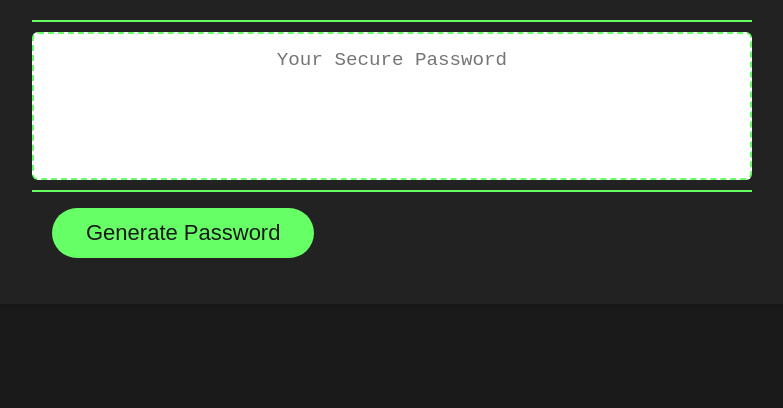
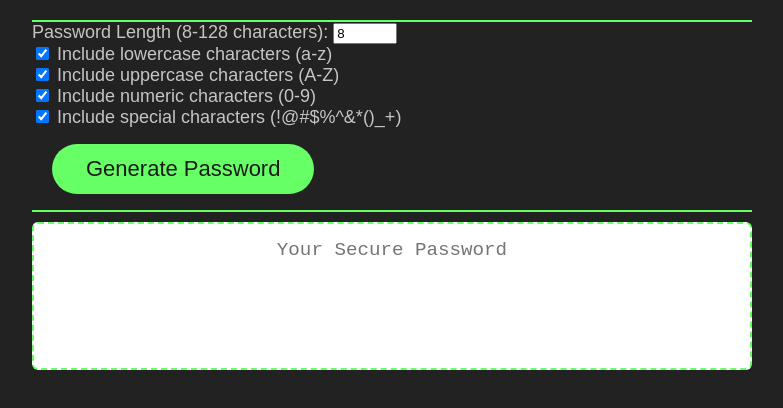
Before and after one commit to rbracker/password-generator, a plain HTML site: page index.html in a window 1280 px wide. Shown: the part 216-624 px from the top of the page, without its empty margins (248-1031 px from the left). Drawn offline with Linux system fonts and the light colour scheme.

Commit message:
updated hmtl

```diff
--- a/index.html
+++ b/index.html
@@ -1,13 +1,12 @@
 <!DOCTYPE html>
 <html lang="en">
-  <head>
-    <meta charset="UTF-8" />
-    <meta name="viewport" content="width=device-width, initial-scale=1.0" />
-    <meta http-equiv="X-UA-Compatible" content="ie=edge" />
+<head>
+    <meta charset="UTF-8">
+    <meta name="viewport" content="width=device-width, initial-scale=1.0">
     <link rel="stylesheet" href="assets/style.css"/>
     <title>Password Generator</title>
-  </head>
-  <body>
+</head>
+<body>
     <div class="wrapper">
       <header>
         <h1>Password Generator</h1>
@@ -17,6 +16,20 @@
           <h2>Generate a Password</h2>
         </div>
         <div class="card-body">
+          <label for="length">Password Length (8-128 characters):</label>
+          <input type="number" id="length" name="length" min="8" max="128" value="8">
+          <br>
+          <input type="checkbox" id="lowercase" name="lowercase" checked>
+          <label for="lowercase">Include lowercase characters (a-z)</label><br>
+          <input type="checkbox" id="uppercase" name="uppercase" checked>
+          <label for="uppercase">Include uppercase characters (A-Z)</label><br>
+          <input type="checkbox" id="numeric" name="numeric" checked>
+          <label for="numeric">Include numeric characters (0-9)</label><br>
+          <input type="checkbox" id="special" name="special" checked>
+          <label for="special">Include special characters (!@#$%^&*()_+)</label><br>
+          <button id="generate" class="btn">Generate Password</button>
+        </div>
+        <div class="card-footer">
           <textarea
             readonly
             id="password"
@@ -24,11 +37,8 @@
             aria-label="Generated Password"
           ></textarea>
         </div>
-        <div class="card-footer">
-          <button id="generate" class="btn">Generate Password</button>
-        </div>
       </div>
     </div>
     <script src="script.js"></script>
-  </body>
+</body>
 </html>
```
